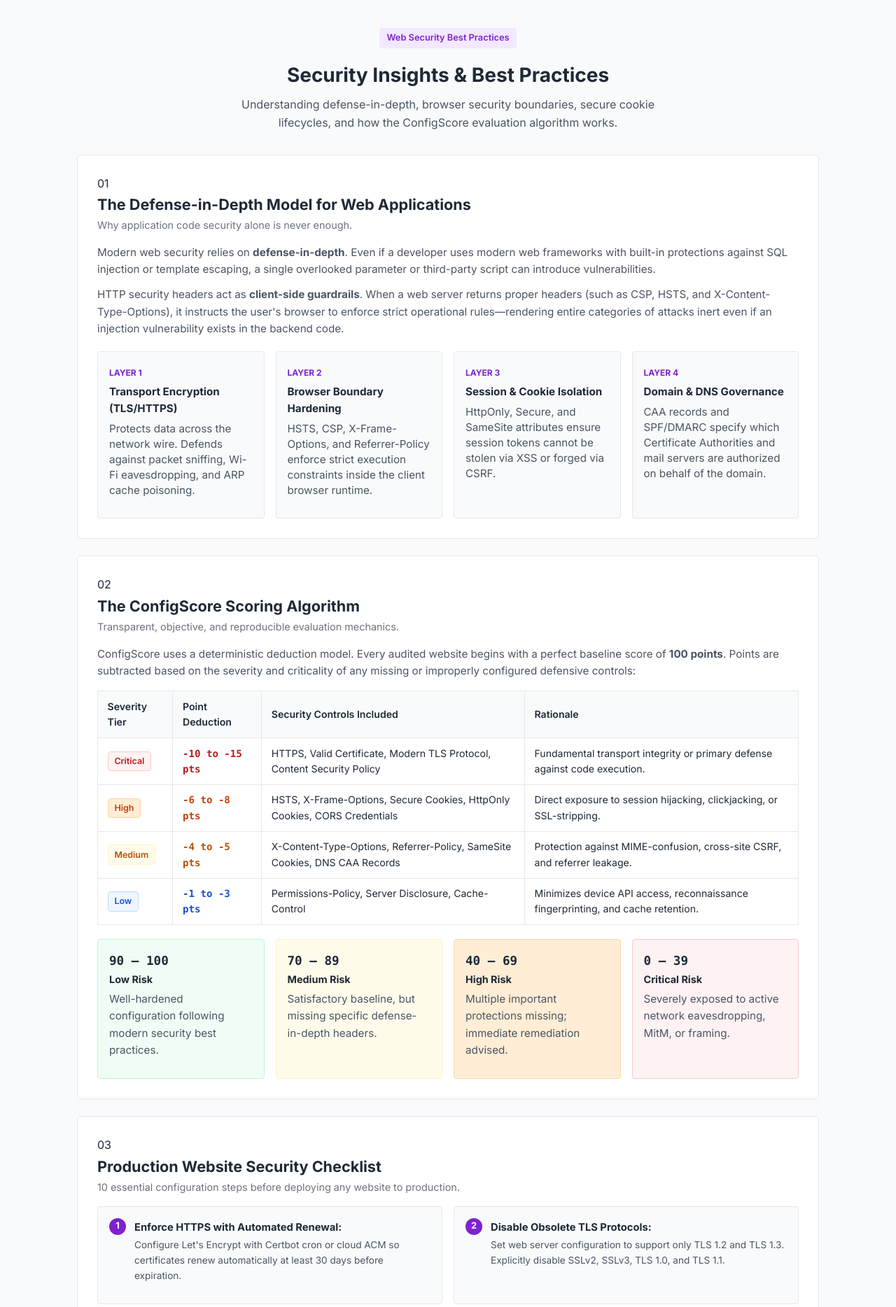
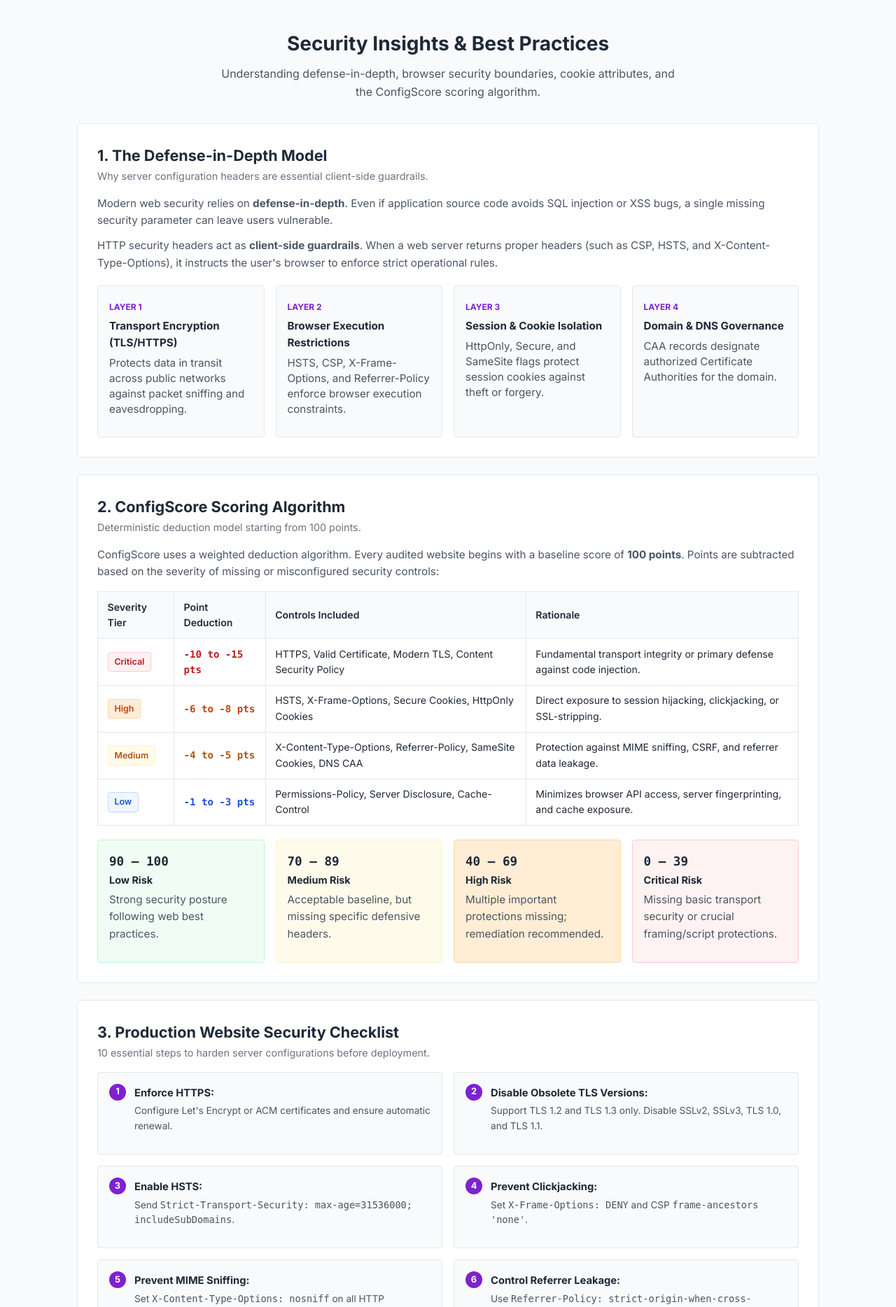
Before and after one commit to AnitaPisal07/ConfigScore, a Flask app: page /insights in a window 1280 px wide. Shown: the part 63-1931 px from the top of the page at 70% size. Run offline with Flask 3, Linux system fonts and the light colour scheme.

Commit message:
update cyber security hub.. topic guides and insights

```diff
--- a/templates/insights.html
+++ b/templates/insights.html
@@ -1,78 +1,69 @@
 {% extends "base.html" %}
 
-{% block title %}Security Insights & Defense Architecture — ConfigScore{% endblock %}
+{% block title %}Security Insights & Best Practices — ConfigScore{% endblock %}
 
 {% block content %}
 <section class="section insights-section">
     <div class="container">
         <!-- Header -->
         <div class="section-header text-center">
-            <div class="hero-badge">
-                <span class="badge-dot"></span> Web Security Best Practices
-            </div>
             <h1 class="section-title">Security Insights & Best Practices</h1>
             <p class="section-subtitle">
-                Understanding defense-in-depth, browser security boundaries, secure cookie lifecycles, and how the ConfigScore evaluation algorithm works.
+                Understanding defense-in-depth, browser security boundaries, cookie attributes, and the ConfigScore scoring algorithm.
             </p>
         </div>
 
-        <!-- Section 1: The Browser-Server Defense Perimeter -->
+        <!-- Section 1: Defense-in-Depth -->
         <div class="insight-card">
             <div class="insight-header">
-                <div class="insight-badge-num">01</div>
-                <div>
-                    <h2 class="insight-title">The Defense-in-Depth Model for Web Applications</h2>
-                    <p class="insight-subtitle">Why application code security alone is never enough.</p>
-                </div>
+                <h2 class="insight-title">1. The Defense-in-Depth Model</h2>
+                <p class="insight-subtitle">Why server configuration headers are essential client-side guardrails.</p>
             </div>
             <div class="insight-body">
                 <p>
-                    Modern web security relies on <strong>defense-in-depth</strong>. Even if a developer uses modern web frameworks with built-in protections against SQL injection or template escaping, a single overlooked parameter or third-party script can introduce vulnerabilities.
+                    Modern web security relies on <strong>defense-in-depth</strong>. Even if application source code avoids SQL injection or XSS bugs, a single missing security parameter can leave users vulnerable.
                 </p>
                 <p>
-                    HTTP security headers act as <strong>client-side guardrails</strong>. When a web server returns proper headers (such as CSP, HSTS, and X-Content-Type-Options), it instructs the user's browser to enforce strict operational rules—rendering entire categories of attacks inert even if an injection vulnerability exists in the backend code.
+                    HTTP security headers act as <strong>client-side guardrails</strong>. When a web server returns proper headers (such as CSP, HSTS, and X-Content-Type-Options), it instructs the user's browser to enforce strict operational rules.
                 </p>
 
                 <div class="layers-grid">
                     <div class="layer-box">
                         <span class="layer-step">Layer 1</span>
                         <h4 class="layer-name">Transport Encryption (TLS/HTTPS)</h4>
-                        <p class="layer-text">Protects data across the network wire. Defends against packet sniffing, Wi-Fi eavesdropping, and ARP cache poisoning.</p>
+                        <p class="layer-text">Protects data in transit across public networks against packet sniffing and eavesdropping.</p>
                     </div>
 
                     <div class="layer-box">
                         <span class="layer-step">Layer 2</span>
-                        <h4 class="layer-name">Browser Boundary Hardening</h4>
-                        <p class="layer-text">HSTS, CSP, X-Frame-Options, and Referrer-Policy enforce strict execution constraints inside the client browser runtime.</p>
+                        <h4 class="layer-name">Browser Execution Restrictions</h4>
+                        <p class="layer-text">HSTS, CSP, X-Frame-Options, and Referrer-Policy enforce browser execution constraints.</p>
                     </div>
 
                     <div class="layer-box">
                         <span class="layer-step">Layer 3</span>
-                        <h4 class="layer-name">Session & Cookie Isolation</h4>
-                        <p class="layer-text">HttpOnly, Secure, and SameSite attributes ensure session tokens cannot be stolen via XSS or forged via CSRF.</p>
+                        <h4 class="layer-name">Session &amp; Cookie Isolation</h4>
+                        <p class="layer-text">HttpOnly, Secure, and SameSite flags protect session cookies against theft or forgery.</p>
                     </div>
 
                     <div class="layer-box">
                         <span class="layer-step">Layer 4</span>
-                        <h4 class="layer-name">Domain & DNS Governance</h4>
-                        <p class="layer-text">CAA records and SPF/DMARC specify which Certificate Authorities and mail servers are authorized on behalf of the domain.</p>
+                        <h4 class="layer-name">Domain &amp; DNS Governance</h4>
+                        <p class="layer-text">CAA records designate authorized Certificate Authorities for the domain.</p>
                     </div>
                 </div>
             </div>
         </div>
 
-        <!-- Section 2: Scoring Algorithm Explanation -->
+        <!-- Section 2: Scoring Algorithm -->
         <div class="insight-card" id="scoring">
             <div class="insight-header">
-                <div class="insight-badge-num">02</div>
-                <div>
-                    <h2 class="insight-title">The ConfigScore Scoring Algorithm</h2>
-                    <p class="insight-subtitle">Transparent, objective, and reproducible evaluation mechanics.</p>
-                </div>
+                <h2 class="insight-title">2. ConfigScore Scoring Algorithm</h2>
+                <p class="insight-subtitle">Deterministic deduction model starting from 100 points.</p>
             </div>
             <div class="insight-body">
                 <p>
-                    ConfigScore uses a deterministic deduction model. Every audited website begins with a perfect baseline score of <strong>100 points</strong>. Points are subtracted based on the severity and criticality of any missing or improperly configured defensive controls:
+                    ConfigScore uses a weighted deduction algorithm. Every audited website begins with a baseline score of <strong>100 points</strong>. Points are subtracted based on the severity of missing or misconfigured security controls:
                 </p>
 
                 <div class="table-responsive">
@@ -81,7 +72,7 @@
                             <tr>
                                 <th>Severity Tier</th>
                                 <th>Point Deduction</th>
-                                <th>Security Controls Included</th>
+                                <th>Controls Included</th>
                                 <th>Rationale</th>
                             </tr>
                         </thead>
@@ -89,26 +80,26 @@
                             <tr>
                                 <td><span class="badge badge-danger">Critical</span></td>
                                 <td class="font-mono text-danger font-bold">-10 to -15 pts</td>
-                                <td>HTTPS, Valid Certificate, Modern TLS Protocol, Content Security Policy</td>
-                                <td>Fundamental transport integrity or primary defense against code execution.</td>
+                                <td>HTTPS, Valid Certificate, Modern TLS, Content Security Policy</td>
+                                <td>Fundamental transport integrity or primary defense against code injection.</td>
                             </tr>
                             <tr>
                                 <td><span class="badge badge-orange">High</span></td>
                                 <td class="font-mono text-orange font-bold">-6 to -8 pts</td>
-                                <td>HSTS, X-Frame-Options, Secure Cookies, HttpOnly Cookies, CORS Credentials</td>
+                                <td>HSTS, X-Frame-Options, Secure Cookies, HttpOnly Cookies</td>
                                 <td>Direct exposure to session hijacking, clickjacking, or SSL-stripping.</td>
                             </tr>
                             <tr>
                                 <td><span class="badge badge-warning">Medium</span></td>
                                 <td class="font-mono text-warning font-bold">-4 to -5 pts</td>
-                                <td>X-Content-Type-Options, Referrer-Policy, SameSite Cookies, DNS CAA Records</td>
-                                <td>Protection against MIME-confusion, cross-site CSRF, and referrer leakage.</td>
+                                <td>X-Content-Type-Options, Referrer-Policy, SameSite Cookies, DNS CAA</td>
+                                <td>Protection against MIME sniffing, CSRF, and referrer data leakage.</td>
                             </tr>
                             <tr>
                                 <td><span class="badge badge-info">Low</span></td>
                                 <td class="font-mono text-info font-bold">-1 to -3 pts</td>
                                 <td>Permissions-Policy, Server Disclosure, Cache-Control</td>
-                                <td>Minimizes device API access, reconnaissance fingerprinting, and cache retention.</td>
+                                <td>Minimizes browser API access, server fingerprinting, and cache exposure.</td>
                             </tr>
                         </tbody>
                     </table>
@@ -118,22 +109,22 @@
                     <div class="tier-card tier-low">
                         <span class="tier-range">90 – 100</span>
                         <span class="tier-name">Low Risk</span>
-                        <p class="tier-desc">Well-hardened configuration following modern security best practices.</p>
+                        <p class="tier-desc">Strong security posture following web best practices.</p>
                     </div>
                     <div class="tier-card tier-med">
                         <span class="tier-range">70 – 89</span>
                         <span class="tier-name">Medium Risk</span>
-                        <p class="tier-desc">Satisfactory baseline, but missing specific defense-in-depth headers.</p>
+                        <p class="tier-desc">Acceptable baseline, but missing specific defensive headers.</p>
                     </div>
                     <div class="tier-card tier-high">
                         <span class="tier-range">40 – 69</span>
                         <span class="tier-name">High Risk</span>
-                        <p class="tier-desc">Multiple important protections missing; immediate remediation advised.</p>
+                        <p class="tier-desc">Multiple important protections missing; remediation recommended.</p>
                     </div>
                     <div class="tier-card tier-crit">
                         <span class="tier-range">0 – 39</span>
                         <span class="tier-name">Critical Risk</span>
-                        <p class="tier-desc">Severely exposed to active network eavesdropping, MitM, or framing.</p>
+                        <p class="tier-desc">Missing basic transport security or crucial framing/script protections.</p>
                     </div>
                 </div>
             </div>
@@ -142,51 +133,48 @@
         <!-- Section 3: Secure Website Checklist -->
         <div class="insight-card">
             <div class="insight-header">
-                <div class="insight-badge-num">03</div>
-                <div>
-                    <h2 class="insight-title">Production Website Security Checklist</h2>
-                    <p class="insight-subtitle">10 essential configuration steps before deploying any website to production.</p>
-                </div>
+                <h2 class="insight-title">3. Production Website Security Checklist</h2>
+                <p class="insight-subtitle">10 essential steps to harden server configurations before deployment.</p>
             </div>
             <div class="insight-body">
                 <div class="checklist-grid">
                     <div class="check-box">
                         <span class="check-box-num">1</span>
                         <div>
-                            <strong>Enforce HTTPS with Automated Renewal:</strong>
-                            <p>Configure Let's Encrypt with Certbot cron or cloud ACM so certificates renew automatically at least 30 days before expiration.</p>
+                            <strong>Enforce HTTPS:</strong>
+                            <p>Configure Let's Encrypt or ACM certificates and ensure automatic renewal.</p>
                         </div>
                     </div>
 
                     <div class="check-box">
                         <span class="check-box-num">2</span>
                         <div>
-                            <strong>Disable Obsolete TLS Protocols:</strong>
-                            <p>Set web server configuration to support only TLS 1.2 and TLS 1.3. Explicitly disable SSLv2, SSLv3, TLS 1.0, and TLS 1.1.</p>
+                            <strong>Disable Obsolete TLS Versions:</strong>
+                            <p>Support TLS 1.2 and TLS 1.3 only. Disable SSLv2, SSLv3, TLS 1.0, and TLS 1.1.</p>
                         </div>
                     </div>
 
                     <div class="check-box">
                         <span class="check-box-num">3</span>
                         <div>
-                            <strong>Activate HTTP Strict Transport Security (HSTS):</strong>
-                            <p>Send <code>Strict-Transport-Security: max-age=31536000; includeSubDomains</code> to stop SSL-stripping.</p>
+                            <strong>Enable HSTS:</strong>
+                            <p>Send <code>Strict-Transport-Security: max-age=31536000; includeSubDomains</code>.</p>
                         </div>
                     </div>
 
                     <div class="check-box">
                         <span class="check-box-num">4</span>
                         <div>
-                            <strong>Block Clickjacking with Frame Restrictions:</strong>
-                            <p>Deploy <code>X-Frame-Options: DENY</code> and CSP <code>frame-ancestors 'none'</code> on sensitive pages.</p>
+                            <strong>Prevent Clickjacking:</strong>
+                            <p>Set <code>X-Frame-Options: DENY</code> and CSP <code>frame-ancestors 'none'</code>.</p>
                         </div>
                     </div>
 
                     <div class="check-box">
                         <span class="check-box-num">5</span>
                         <div>
-                            <strong>Prevent MIME-Type Sniffing:</strong>
-                            <p>Always declare <code>X-Content-Type-Options: nosniff</code> to prevent browsers from executing polyglot uploads.</p>
+                            <strong>Prevent MIME Sniffing:</strong>
+                            <p>Set <code>X-Content-Type-Options: nosniff</code> on all HTTP responses.</p>
                         </div>
                     </div>
 
@@ -194,23 +182,23 @@
                         <span class="check-box-num">6</span>
                         <div>
                             <strong>Control Referrer Leakage:</strong>
-                            <p>Use <code>Referrer-Policy: strict-origin-when-cross-origin</code> so query parameters are not transmitted to third parties.</p>
+                            <p>Use <code>Referrer-Policy: strict-origin-when-cross-origin</code>.</p>
                         </div>
                     </div>
 
                     <div class="check-box">
                         <span class="check-box-num">7</span>
                         <div>
-                            <strong>Harden Session Cookies:</strong>
-                            <p>Set <code>Secure</code>, <code>HttpOnly</code>, and <code>SameSite=Lax</code> (or <code>Strict</code>) on all authentication cookies.</p>
+                            <strong>Harden Cookie Flags:</strong>
+                            <p>Set <code>Secure</code>, <code>HttpOnly</code>, and <code>SameSite=Lax</code> (or <code>Strict</code>) on cookies.</p>
                         </div>
                     </div>
 
                     <div class="check-box">
                         <span class="check-box-num">8</span>
                         <div>
-                            <strong>Suppress Server Fingerprints:</strong>
-                            <p>Turn off <code>server_tokens</code> in Nginx and disable <code>X-Powered-By</code> in Express/PHP.</p>
+                            <strong>Suppress Server Banners:</strong>
+                            <p>Turn off <code>server_tokens</code> in Nginx and disable <code>X-Powered-By</code> in backend frameworks.</p>
                         </div>
                     </div>
 
@@ -218,15 +206,15 @@
                         <span class="check-box-num">9</span>
                         <div>
                             <strong>Publish DNS CAA Records:</strong>
-                            <p>Restrict certificate issuance in your DNS provider zone to only your designated Certificate Authority.</p>
+                            <p>Restrict certificate issuance in your DNS provider zone to designated Certificate Authorities.</p>
                         </div>
                     </div>
 
                     <div class="check-box">
                         <span class="check-box-num">10</span>
                         <div>
-                            <strong>Craft a Phased Content Security Policy:</strong>
-                            <p>Start with CSP in Report-Only mode, eliminate inline scripts using nonces, and then switch to enforcing mode.</p>
+                            <strong>Configure Content Security Policy (CSP):</strong>
+                            <p>Define clear script-src, style-src, and object-src directives to block unauthorized script execution.</p>
                         </div>
                     </div>
                 </div>
```
Also changed, not shown: templates/cyber_security.html (+9 -16 lines), templates/topic.html (+22 -85 lines).
